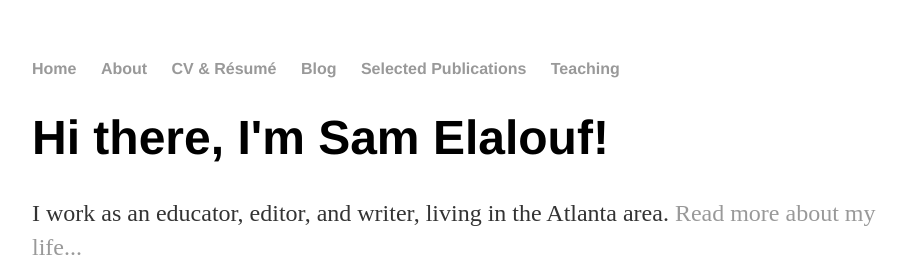
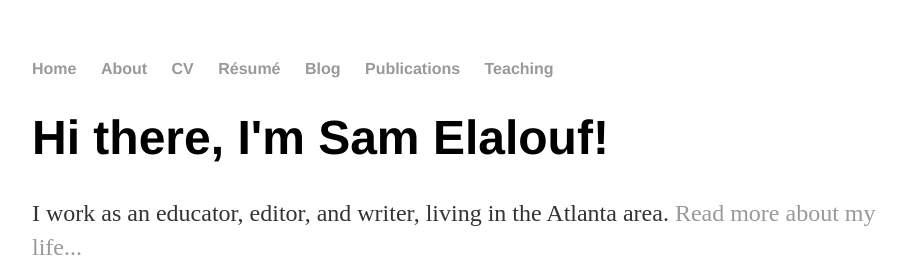
Before and after one commit to SamElalouf/samelalouf.github.io, a Jekyll site: the page built from index.html, in a window 1280 px wide. Shown: the top 257 px of the page, without its empty margins (160-1067 px from the left). Built offline with Jekyll 4.4.1, drawn with Linux system fonts in a browser that asks for light colours.

Commit message:
Update default.html

```diff
--- a/_layouts/default.html
+++ b/_layouts/default.html
@@ -10,9 +10,10 @@
 	    		<ul>
 	        		<li><a href="/">Home</a></li>
 		        	<li><a href="/about">About</a></li>
-	        		<li><a href="/cv & résumé">CV & Résumé</a></li>
+				<li><a href="/cv">CV</a></li>
+				<li><a href="/resume">Résumé</a></li>
 	        		<li><a href="/blog">Blog</a></li>
-				<li><a href="/selected publications">Selected Publications</a></li>
+				<li><a href="/publications">Publications</a></li>
 				<li><a href="/teaching">Teaching</a></li>
 	    		</ul>
 			</nav>
```
